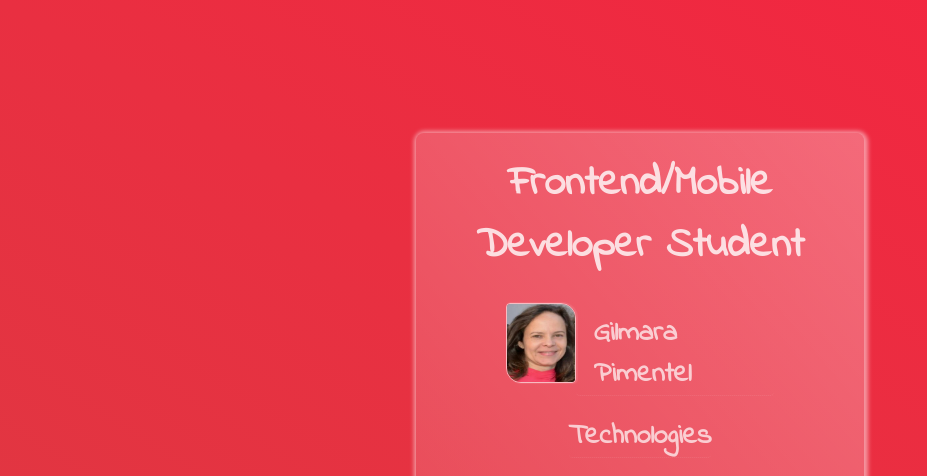
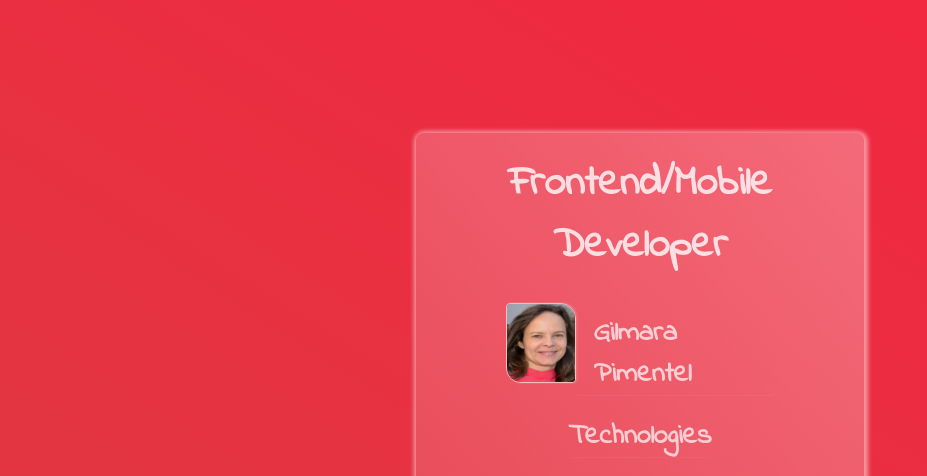
Before and after one commit to Gilmara-Git/Glassmorphism, a plain HTML site: page index.html in a window 1280 px wide. Shown: the top 476 px of the page, without its empty margins (0-927 px from the left). Drawn offline with Linux system fonts and the light colour scheme.

Commit message:
Update index.html
Updated Card Title

```diff
--- a/index.html
+++ b/index.html
@@ -12,7 +12,7 @@
 
             <section class="glass">
                 <header>
-                    <h1>Frontend/Mobile Developer Student</h1>
+                    <h1>Frontend/Mobile Developer</h1>
 
                 </header>
                 <div class="info">
```
